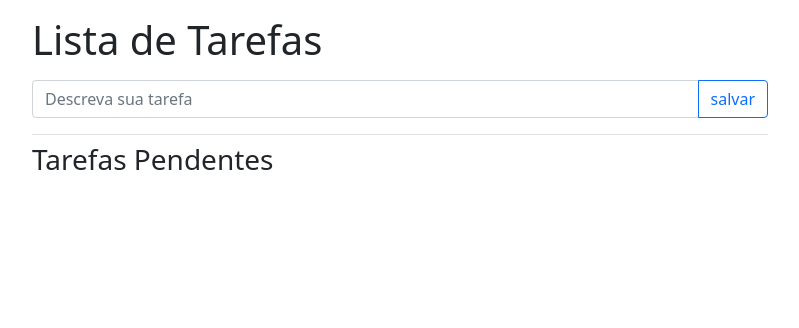
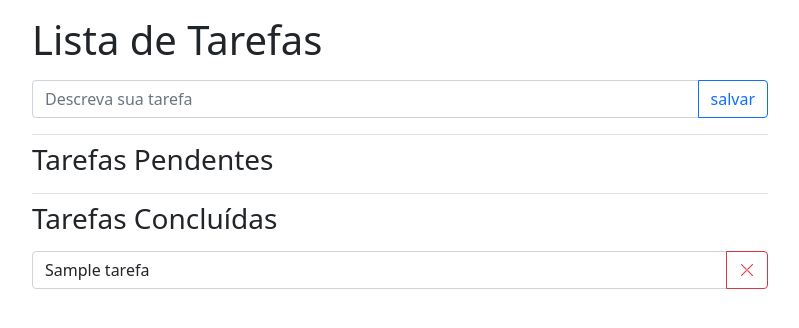
Before and after one commit to hgf777-br/todo-list, a Django app: page /tarefas/ in a window 1280 px wide. Shown: the top 328 px of the page, without its empty margins (240-1039 px from the left). Run offline with Django 4.2, Linux system fonts and the light colour scheme; tables that the repository leaves empty hold one stand-in row (values such as "Sample post").

Commit message:
botao feita e não feita close #3 close #4

```diff
--- a/todo/tarefas/forms.py
+++ b/todo/tarefas/forms.py
@@ -6,3 +6,9 @@
     class Meta:
         model = Tarefa
         fields = ['nome']
+
+
+class TarefaForm(ModelForm):
+    class Meta:
+        model = Tarefa
+        fields = ['nome', 'feita']
--- a/todo/tarefas/templates/tarefas/home.html
+++ b/todo/tarefas/templates/tarefas/home.html
@@ -13,6 +13,7 @@
             integrity="sha384-1BmE4kWBq78iYhFldvKuhfTAU6auU8tT94WrHftjDbrCEXSU1oBoqyl2QvZ6jIW3"
             crossorigin="anonymous"
         />
+        <link rel="stylesheet" href="https://cdn.jsdelivr.net/npm/bootstrap-icons@1.8.1/font/bootstrap-icons.css">
         <link rel="stylesheet" href="" />
     </head>
     <body>
@@ -29,7 +30,6 @@
                             class="form-control"
                             placeholder="Descreva sua tarefa"
                             aria-label="Descreva sua tarefa"
-                            aria-describedby="button-addon2"
                             />
                             <button type="submit"
                             class="btn btn-outline-primary"
@@ -42,12 +42,57 @@
                     </form>
                     <h3 class="my-3 pt-2 border-top">Tarefas Pendentes</h3>
                     {% for tarefa in tarefas_pendentes %}
-                        <form action="">
-                            <div class="form-check">
-                                <input class="form-check-input" type="checkbox" value="{{ tarefa.id }}" id="{{ tarefa.id }}">
-                                <label class="form-check-label" for="{{ tarefa.id }}">
-                                    {{ tarefa.nome }}
-                                </label>
+                        <form action={% url 'tarefas:detalhe' tarefa_id=tarefa.id %} method='post'>
+                            {% csrf_token %}
+                            <div class="input-group mb-1">
+                                <input
+                                type="text"
+                                name="nome"
+                                class="form-control"
+                                placeholder=""
+                                value="{{ tarefa.nome }}"
+                                aria-label="Tarefa na lista"
+                                required="required"
+                                />
+                                <input
+                                type="hidden"
+                                value="checked"
+                                name="feita"
+                                />
+                                <button type="submit"
+                                class="btn btn-outline-success"
+                                id="button-check-{{ tarefa.id }}"
+                                >
+                                    <em class="bi-check2"></em>
+                                </button>
+                            </div>
+                        </form>
+                    {% endfor %}
+                    <h3 class="my-3 pt-2 border-top">Tarefas Concluídas</h3>
+                    {% for tarefa in tarefas_concluidas %}
+                        <form action={% url 'tarefas:detalhe' tarefa_id=tarefa.id %} method='post'>
+                            {% csrf_token %}
+                            <div class="input-group mb-1">
+                                <input
+                                type="text"
+                                name="nome"
+                                class="form-control"
+                                placeholder=""
+                                value="{{ tarefa.nome }}"
+                                aria-label="Tarefa na lista"
+                                required="required"
+                                />
+                                <input
+                                type="hidden"
+                                value=""
+                                name="feita"
+                                />
+                                <button type="submit"
+                                class="btn btn-outline-danger"
+                                id="button-uncheck-{{ tarefa.id }}"
+                                >
+                                    <em class="bi-x-lg"></em>
+                                </button>
                             </div>
                         </form>
                     {% endfor %}
--- a/todo/tarefas/urls.py
+++ b/todo/tarefas/urls.py
@@ -5,5 +5,6 @@
 app_name = 'tarefas'
 
 urlpatterns = [
-    path('', views.home, name='home')
+    path('', views.home, name='home'),
+    path('<int:tarefa_id>', views.detalhe, name='detalhe')
 ]
--- a/todo/tarefas/views.py
+++ b/todo/tarefas/views.py
@@ -2,7 +2,7 @@
 from django.shortcuts import redirect, render
 from django.urls import reverse
 
-from todo.tarefas.forms import TarefaNovaForm
+from todo.tarefas.forms import TarefaForm, TarefaNovaForm
 from todo.tarefas.models import Tarefa
 
 # Create your views here.
@@ -15,7 +15,22 @@
             return redirect(reverse('tarefas:home'))
         else:
             tarefas_pendentes = list(Tarefa.objects.filter(feita=False).all())
-            return render(request, 'tarefas/home.html', context={'form': form, 'tarefas_pendentes': tarefas_pendentes}, status=400)
+            tarefas_concluidas = list(Tarefa.objects.filter(feita=True).all())
+            return render(request, 'tarefas/home.html',
+                        context={'form': form, 'tarefas_pendentes': tarefas_pendentes,
+                                'tarefas_concluidas': tarefas_concluidas},
+                        status=400)
 
     tarefas_pendentes = list(Tarefa.objects.filter(feita=False).all())
-    return render(request, 'tarefas/home.html', context={'tarefas_pendentes': tarefas_pendentes})
+    tarefas_concluidas = list(Tarefa.objects.filter(feita=True).all())
+    return render(request, 'tarefas/home.html',
+                        context={'tarefas_pendentes': tarefas_pendentes,
+                                'tarefas_concluidas': tarefas_concluidas}
+                    )
+
+def detalhe(request, tarefa_id):
+    tarefa = Tarefa.objects.get(id=tarefa_id)
+    form = TarefaForm(request.POST, instance=tarefa)
+    if form.is_valid():
+        form.save()
+    return redirect(reverse('tarefas:home'))
```
Also changed, not shown: todo/tarefas/tests/test_edicao_de_tarefa.py (added, +25 -0 lines), todo/tarefas/tests/test_tarefas_get.py (+20 -2 lines).
